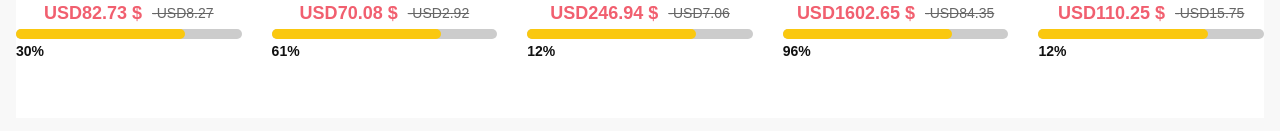
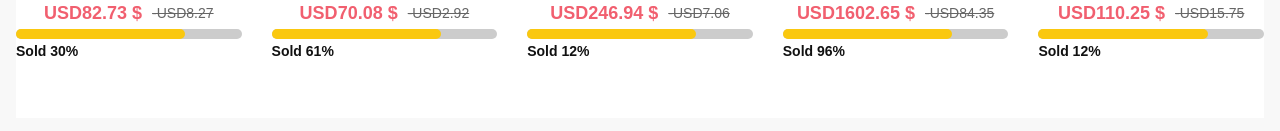
Before and after one commit to TomaszSarmata/shop-pay, a Next.js app: page / in a window 1280 px wide. Shown: the part 1197-1328 px from the top of the page. Built offline with nearby package versions, Linux system fonts and the light colour scheme; no server answers.

Commit message:
added the word Sold

```diff
--- a/components/home/flash-deals/FlashCard.js
+++ b/components/home/flash-deals/FlashCard.js
@@ -31,7 +31,7 @@ export default function FlashCard({ product }) {
       <div className={styles.card_bar}>
         <div className={styles.card_bar_inner} style={{ width: "75%" }}></div>
       </div>
-      <div className={styles.card_percentage}>{product.sold}%</div>
+      <div className={styles.card_percentage}>Sold {product.sold}%</div>
     </div>
   );
 }
```
